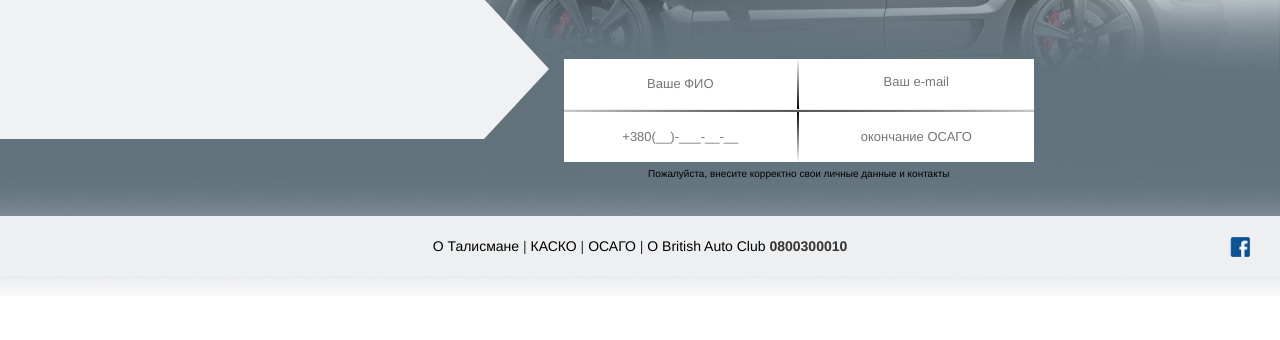
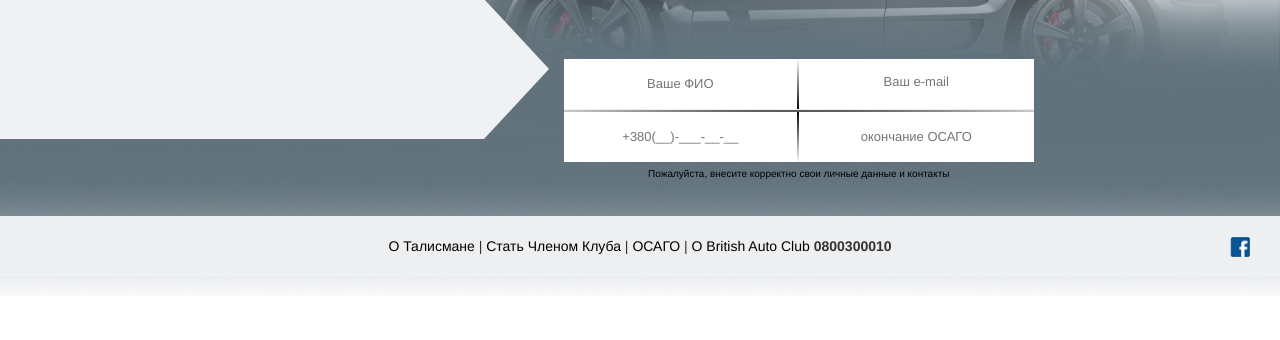
Before and after one commit to finceh/bac, a Django app: template content/templates/index.html in a window 1280 px wide. Shown: the part 154-494 px from the top of the page. Run offline with Django 3.2, Linux system fonts and the light colour scheme; the template is opened without the code that fills it: values that come from a table or form of the project are taken from there, others are empty; parts of the project's set-up code (start-up, migrations or seed data) failed here and were passed over; some libraries are stand-ins or nearby versions.

Commit message:
[TA-41] change links in footer

```diff
--- a/content/templates/index.html
+++ b/content/templates/index.html
@@ -110,7 +110,7 @@ charset=UTF-8" />
 			<div class="col-xs-2 col-sm-3 socials"></div>
 			<p class="main-footer col-sm-6 col-xs-8" style="text-align: center">
 				{% if texts.footer %}{{ texts.footer.text|safe }}{% else %}
-				<a href="http://talisman-sk.com.ua/about" target="_blank">О Талисмане</a> | <a href="http://talisman-sk.com.ua/kasko" title="" id="" target="_blank">КАСКО</a> | <a href="http://talisman-sk.com.ua/osago" target="_blank">ОСАГО</a> | <a href="http://britishautoclub.com.ua/" title="" target="_blank">О British Auto Club </a> <b>0800300010</b>
+				<a href="http://talisman-sk.com.ua/about" target="_blank">О Талисмане</a> | <a href="http://britishautoclub.com.ua/club-card" title="" id="" target="_blank">Стать Членом Клуба</a> | <a href="http://britishautoclub.com.ua/osago" target="_blank">ОСАГО</a> | <a href="http://britishautoclub.com.ua/" title="" target="_blank">О British Auto Club </a> <b>0800300010</b>
 				{% endif %}
 			</p>
 			<div style="text-align: right" class="right col-sm-3 col-xs-2 socials"><a href="https://www.facebook.com/British-auto-club-387283844980670/?fref=ts"><img class="social-ico" src="{% static "img/F.png" %}"></a></div></div>
```
